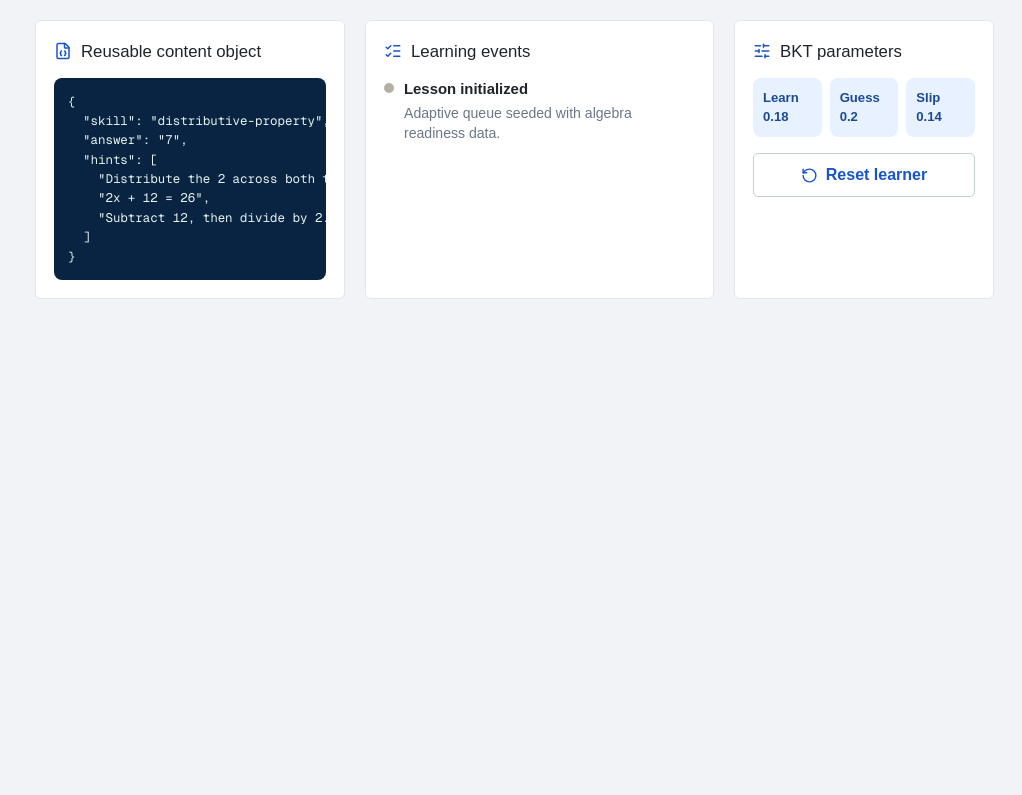
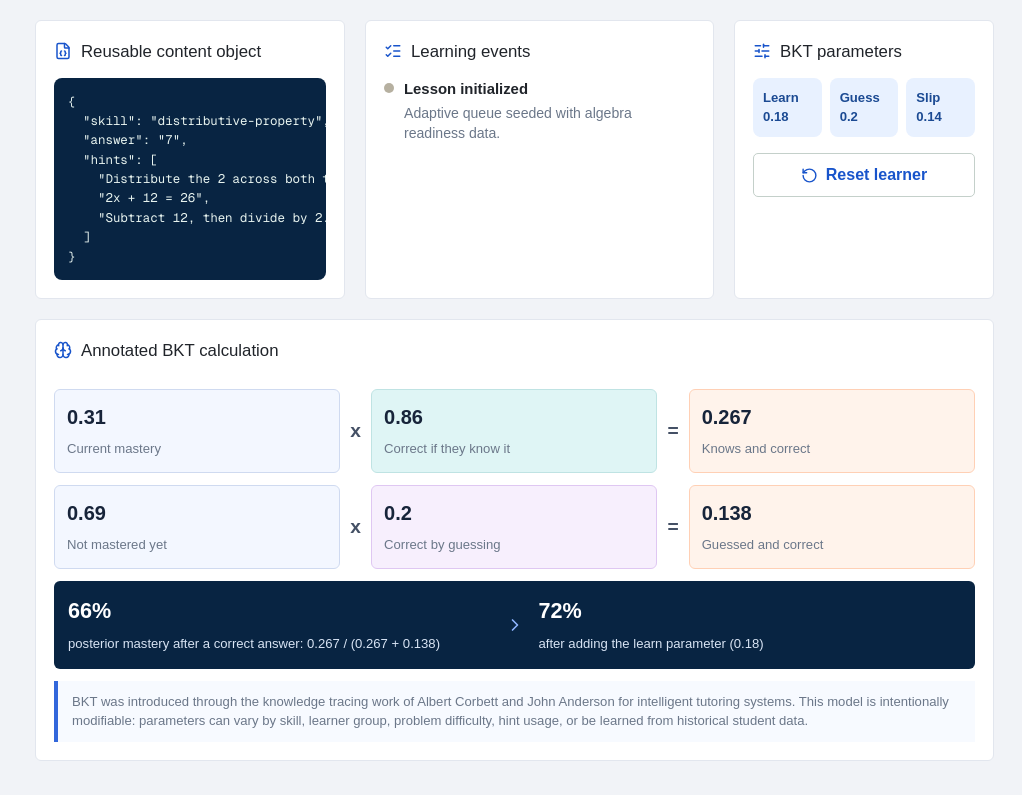
Before and after one commit to soojh007/the-new-als, a Next.js app: page / in a window 1280 px wide. Shown: the part 1019-1814 px from the top of the page, without its empty margins (258-1280 px from the left). Before the commit the page ends 1352 px from the top, so only its background shows below. Built offline with nearby package versions, Linux system fonts and the light colour scheme.

Commit message:
Add annotated BKT explanation chart

```diff
--- a/app/globals.css
+++ b/app/globals.css
@@ -322,7 +322,8 @@ h2 {
 .recommendation-panel,
 .schema-panel,
 .event-panel,
-.model-panel {
+.model-panel,
+.bkt-explainer {
   border: 1px solid var(--line);
   border-radius: 6px;
   background: var(--panel);
@@ -517,7 +518,8 @@ h2 {
 .recommendation-panel,
 .schema-panel,
 .event-panel,
-.model-panel {
+.model-panel,
+.bkt-explainer {
   padding: 18px;
 }
 
@@ -600,6 +602,103 @@ h2 {
   grid-template-columns: minmax(310px, 0.9fr) minmax(310px, 1.1fr) minmax(260px, 0.7fr);
   gap: 20px;
   margin-top: 20px;
+}
+
+.bkt-explainer {
+  display: grid;
+  gap: 12px;
+  margin-top: 20px;
+}
+
+.formula-strip {
+  display: grid;
+  grid-template-columns: minmax(120px, 1fr) auto minmax(140px, 1fr) auto minmax(150px, 1fr);
+  gap: 10px;
+  align-items: stretch;
+}
+
+.formula-token {
+  min-height: 74px;
+  padding: 12px;
+  border: 1px solid #dce4f0;
+  border-radius: 6px;
+  background: #f8fbff;
+}
+
+.formula-token strong {
+  display: block;
+  margin-bottom: 4px;
+  color: #17243a;
+  font-size: 1.25rem;
+}
+
+.formula-token span,
+.posterior-card span,
+.model-note {
+  color: var(--ink-muted);
+  font-size: 0.82rem;
+  line-height: 1.4;
+}
+
+.formula-token.prior {
+  border-color: #cfdaf0;
+  background: #f3f7ff;
+}
+
+.formula-token.slip {
+  border-color: #bfe3e3;
+  background: var(--mint);
+}
+
+.formula-token.guess {
+  border-color: #dfc7f2;
+  background: #f7effd;
+}
+
+.formula-token.evidence {
+  border-color: #ffd0b5;
+  background: #fff3eb;
+}
+
+.operator {
+  display: grid;
+  place-items: center;
+  color: #445065;
+  font-size: 1.2rem;
+  font-weight: 900;
+}
+
+.posterior-card {
+  display: grid;
+  grid-template-columns: minmax(0, 1fr) auto minmax(0, 1fr);
+  gap: 14px;
+  align-items: center;
+  padding: 14px;
+  border-radius: 6px;
+  background: var(--navy);
+  color: #fff;
+}
+
+.posterior-card strong {
+  display: block;
+  margin-bottom: 4px;
+  color: #fff;
+  font-size: 1.35rem;
+}
+
+.posterior-card span {
+  color: #d8e4f4;
+}
+
+.posterior-card svg {
+  color: #8fb5ff;
+}
+
+.model-note {
+  margin: 0;
+  padding: 12px 14px;
+  border-left: 4px solid var(--blue);
+  background: #f7faff;
 }
 
 .schema-panel pre {
@@ -737,4 +836,13 @@ h2 {
   .parameter-grid {
     grid-template-columns: 1fr;
   }
+
+  .formula-strip,
+  .posterior-card {
+    grid-template-columns: 1fr;
+  }
+
+  .operator {
+    min-height: 20px;
+  }
 }
--- a/app/page.tsx
+++ b/app/page.tsx
@@ -150,6 +150,10 @@ function pct(value: number) {
   return `${Math.round(value * 100)}%`;
 }
 
+function decimal(value: number) {
+  return value.toFixed(3).replace(/0+$/, "").replace(/\.$/, "");
+}
+
 export default function Home() {
   const [skills, setSkills] = useState(initialSkills);
   const [currentId, setCurrentId] = useState(problems[1].id);
@@ -166,6 +170,11 @@ export default function Home() {
   const current = problems.find((problem) => problem.id === currentId) ?? problems[0];
   const activeSkill = skills[current.skill];
   const weakestSkill = Object.values(skills).sort((a, b) => a.mastery - b.mastery)[0];
+  const knowsAndCorrect = activeSkill.mastery * (1 - activeSkill.slip);
+  const guessAndCorrect = (1 - activeSkill.mastery) * activeSkill.guess;
+  const correctEvidence = knowsAndCorrect + guessAndCorrect;
+  const posteriorIfCorrect = knowsAndCorrect / correctEvidence;
+  const afterLearningIfCorrect = posteriorIfCorrect + (1 - posteriorIfCorrect) * activeSkill.learn;
 
   const recommended = useMemo(() => {
     const weak = Object.values(skills).sort((a, b) => a.mastery - b.mastery)[0];
@@ -464,6 +473,64 @@ export default function Home() {
               </button>
             </div>
           </section>
+
+          <section className="bkt-explainer" aria-label="Annotated BKT calculation">
+            <div className="panel-title">
+              <Brain size={18} />
+              <h2>Annotated BKT calculation</h2>
+            </div>
+            <div className="formula-strip">
+              <div className="formula-token prior">
+                <strong>{decimal(activeSkill.mastery)}</strong>
+                <span>Current mastery</span>
+              </div>
+              <span className="operator">x</span>
+              <div className="formula-token slip">
+                <strong>{decimal(1 - activeSkill.slip)}</strong>
+                <span>Correct if they know it</span>
+              </div>
+              <span className="operator">=</span>
+              <div className="formula-token evidence">
+                <strong>{decimal(knowsAndCorrect)}</strong>
+                <span>Knows and correct</span>
+              </div>
+            </div>
+            <div className="formula-strip">
+              <div className="formula-token prior">
+                <strong>{decimal(1 - activeSkill.mastery)}</strong>
+                <span>Not mastered yet</span>
+              </div>
+              <span className="operator">x</span>
+              <div className="formula-token guess">
+                <strong>{decimal(activeSkill.guess)}</strong>
+                <span>Correct by guessing</span>
+              </div>
+              <span className="operator">=</span>
+              <div className="formula-token evidence">
+                <strong>{decimal(guessAndCorrect)}</strong>
+                <span>Guessed and correct</span>
+              </div>
+            </div>
+            <div className="posterior-card">
+              <div>
+                <strong>{pct(posteriorIfCorrect)}</strong>
+                <span>
+                  posterior mastery after a correct answer: {decimal(knowsAndCorrect)} / (
+                  {decimal(knowsAndCorrect)} + {decimal(guessAndCorrect)})
+                </span>
+              </div>
+              <ChevronRight size={20} />
+              <div>
+                <strong>{pct(afterLearningIfCorrect)}</strong>
+                <span>after adding the learn parameter ({decimal(activeSkill.learn)})</span>
+              </div>
+            </div>
+            <p className="model-note">
+              BKT was introduced through the knowledge tracing work of Albert Corbett and John Anderson for
+              intelligent tutoring systems. This model is intentionally modifiable: parameters can vary by skill,
+              learner group, problem difficulty, hint usage, or be learned from historical student data.
+            </p>
+          </section>
         </section>
       </section>
     </main>
```
Also changed, not shown: 1 other file (tests, documents, lock files or other folders).
